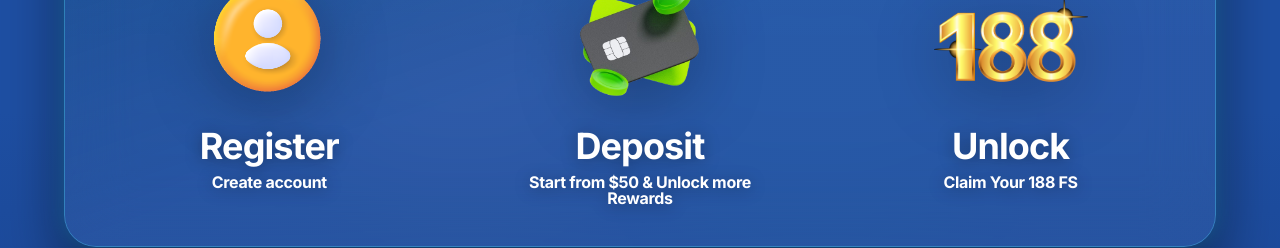
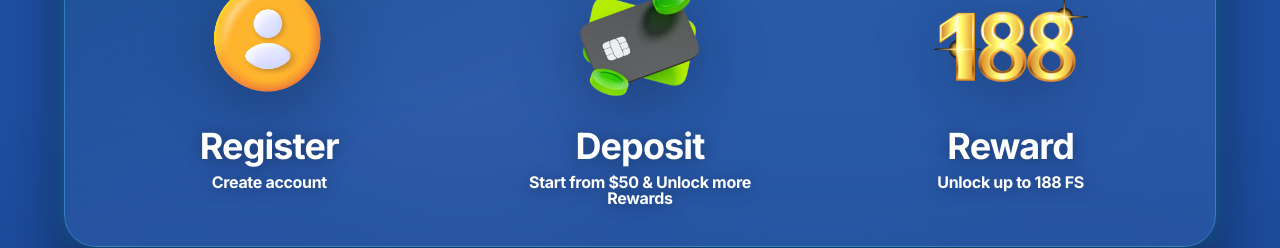
Before and after one commit to jeffthecool9/i88-Airpod-On-going-, a React (Vite) app: page / in a window 1280 px wide. Shown: the part 1340-1588 px from the top of the page. Built offline with nearby package versions, Linux system fonts and the light colour scheme.

Commit message:
Update App.tsx

```diff
--- a/src/App.tsx
+++ b/src/App.tsx
@@ -836,7 +836,7 @@ export default function App() {
       desc: "Start from $50 & Unlock more Rewards",
       image: depositImg,
     },
-    { title: "Unlock", desc: "Claim Your 188 FS", image: playImg },
+    { title: "Reward", desc: "Unlock up to 188 FS", image: playImg },
   ];
 
   return (
```
